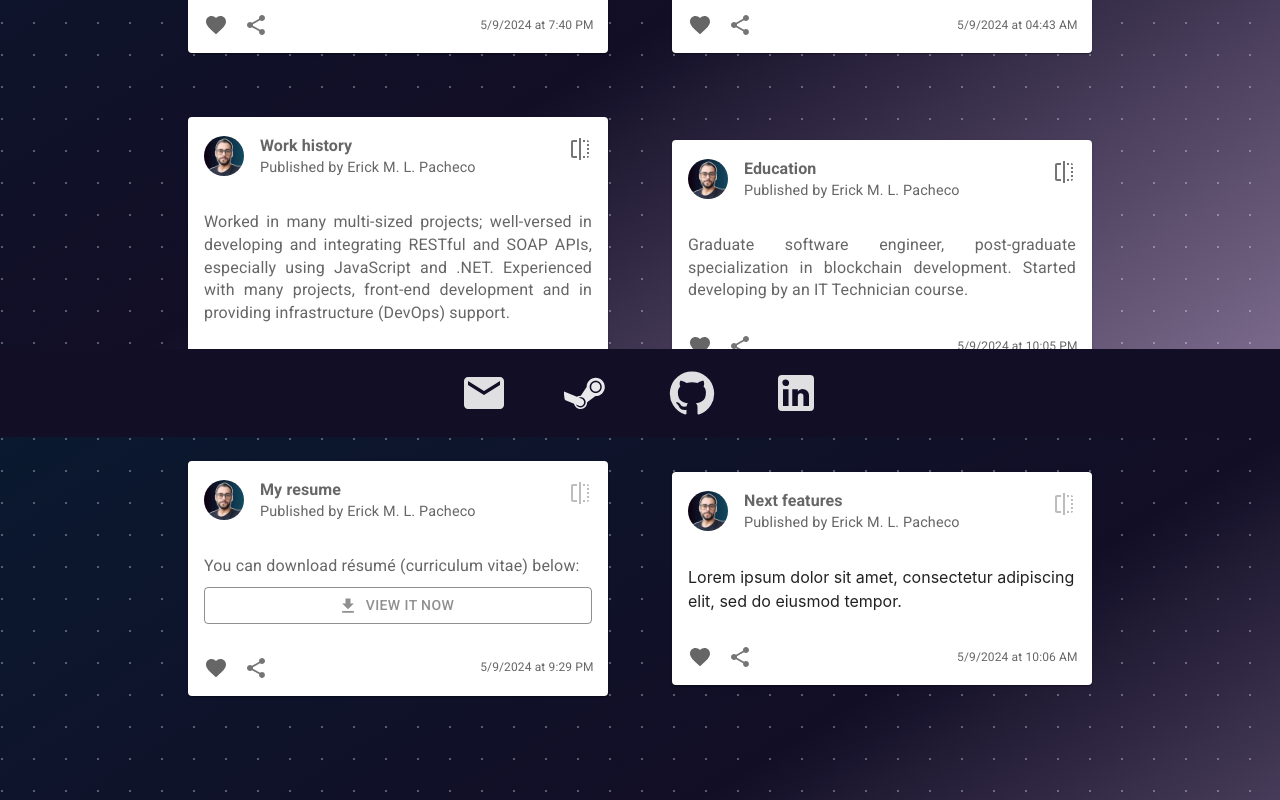
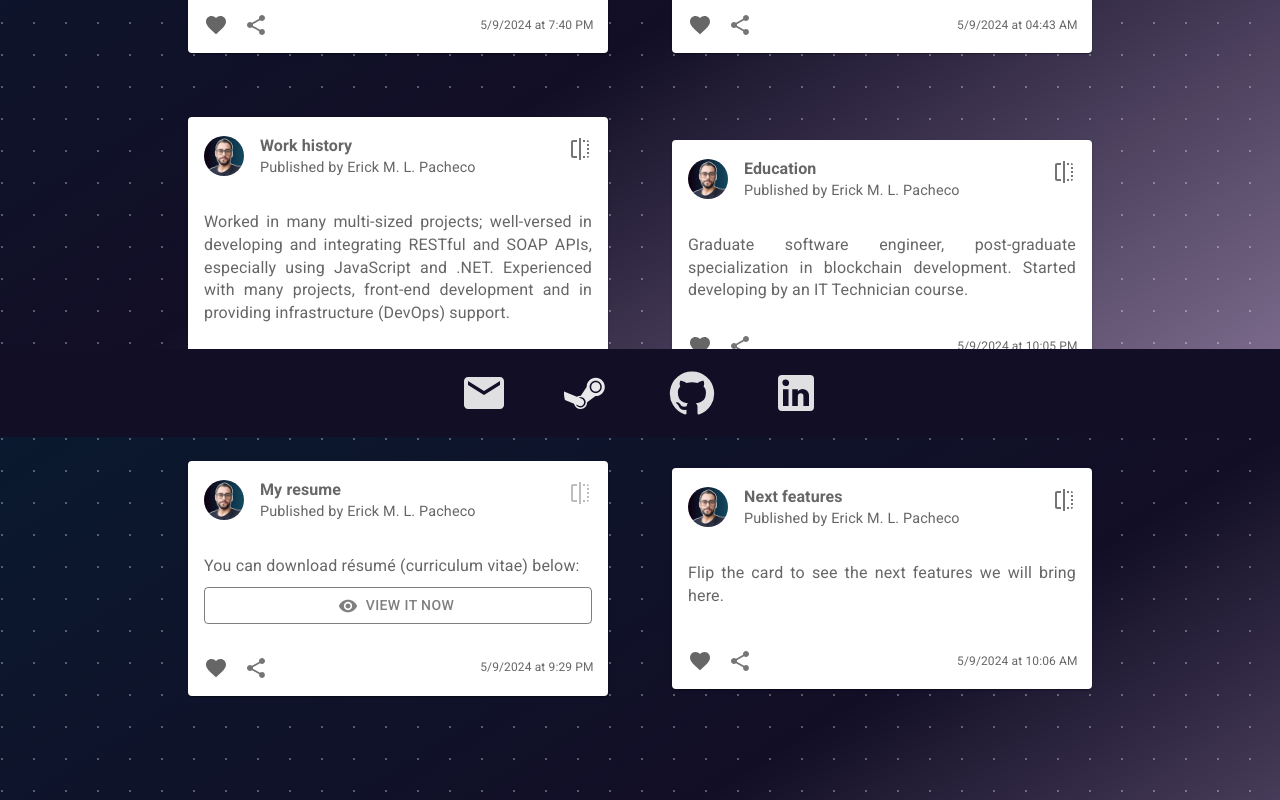
Before and after one commit to rckmath/rckmath.github.io, a React (Vite) app: page / in a window 1280 px wide. Shown: the part 363-1163 px from the top of the page. Built offline with nearby package versions, Linux system fonts and the light colour scheme.

Commit message:
feat: next features content

```diff
--- a/src/components/MainCard/Cards.jsx
+++ b/src/components/MainCard/Cards.jsx
@@ -5,6 +5,7 @@ import { Box } from "@mui/material";
 import CodeIcon from "@mui/icons-material/Code";
 import SchoolIcon from "@mui/icons-material/School";
 import PersonIcon from "@mui/icons-material/Person";
+import FiberNewIcon from "@mui/icons-material/FiberNew";
 import ConstructionIcon from "@mui/icons-material/Construction";
 
 import {
@@ -17,6 +18,8 @@ import {
   EducationFrontContent,
   WorkHistoryBackContent,
   WorkHistoryFrontContent,
+  NextFeaturesBackContent,
+  NextFeaturesFrontContent,
 } from "./Contents";
 
 export const Cards = (isMobile) => ({
@@ -67,10 +70,14 @@ export const Cards = (isMobile) => ({
     icon: <Fragment></Fragment>,
   },
   "Next features": {
-    flipEnabled: false,
-    backContent: <Fragment></Fragment>,
-    frontContent: "Lorem ipsum dolor sit amet, consectetur adipiscing elit, sed do eiusmod tempor.",
-    icon: <Fragment></Fragment>,
+    flipEnabled: true,
+    backContent: <NextFeaturesBackContent />,
+    frontContent: <NextFeaturesFrontContent />,
+    icon: (
+      <Box component="div" color="text.secondary" fontSize={isMobile ? "1.75rem" : "1.5rem"} sx={{ display: "flex" }}>
+        <FiberNewIcon fontSize="inherit" />
+      </Box>
+    ),
   },
 });
 
--- a/src/components/MainCard/Contents/MyResume.jsx
+++ b/src/components/MainCard/Contents/MyResume.jsx
@@ -1,7 +1,7 @@
 import React, { Fragment } from "react";
 import { useMediaQuery } from "react-responsive";
 
-import { Typography, Button } from "@mui/material";
+import { Typography } from "@mui/material";
 import DownloadIcon from "@mui/icons-material/Download";
 import VisibilityIcon from "@mui/icons-material/Visibility";
 
@@ -17,8 +17,8 @@ const MyResumeFrontContent = () => {
       </Typography>
       <ColoredButton
         variant="outlined"
-        startIcon={isMobile ? <VisibilityIcon /> : <DownloadIcon />}
-        backgroundColor="#00000070"
+        startIcon={isMobile ? <DownloadIcon /> : <VisibilityIcon />}
+        backgroundColor="#00000080"
         fullWidth
       >
         {isMobile ? "Download it now" : "View it now"}
--- /dev/null
+++ b/src/components/MainCard/Contents/NextFeaturesContent.jsx
@@ -0,0 +1,50 @@
+import React, { Fragment } from "react";
+
+import { Typography, List, ListItem, ListItemIcon, ListItemText } from "@mui/material";
+
+import CheckBoxIcon from "@mui/icons-material/CheckBox";
+import CheckBoxOutlineBlankIcon from "@mui/icons-material/CheckBoxOutlineBlank";
+import IndeterminateCheckBoxIcon from "@mui/icons-material/IndeterminateCheckBox";
+
+const features = [
+  {
+    status: <CheckBoxIcon />,
+    title: "Command prompt (cmd) easter egg",
+    description: "Add a hidden terminal to the portfolio.",
+  },
+  {
+    status: <IndeterminateCheckBoxIcon />,
+    title: "Language toggling",
+    description: "pt-BR and en-US language toggling.",
+  },
+  {
+    status: <CheckBoxOutlineBlankIcon />,
+    title: "Dark and light mode",
+    description: "Add support for dark and light mode.",
+  },
+];
+
+const NextFeaturesFrontContent = () => {
+  return (
+    <Typography variant="body2" color="text.secondary" fontSize="inherit" align="justify" mb={1.22}>
+      Flip the card to see the next features we will bring here.
+    </Typography>
+  );
+};
+
+const NextFeaturesBackContent = () => {
+  return (
+    <Fragment>
+      <List dense={true} sx={{ padding: 0, marginBlock: 0 }}>
+        {features.map((feat, index) => (
+          <ListItem key={index} sx={{ padding: 0, marginBlock: 0 }}>
+            <ListItemIcon>{feat.status}</ListItemIcon>
+            <ListItemText primary={feat.title} secondary={feat.description} sx={{ margin: 0.22 }} />
+          </ListItem>
+        ))}
+      </List>
+    </Fragment>
+  );
+};
+
+export { NextFeaturesFrontContent, NextFeaturesBackContent };
--- a/src/components/MainCard/Contents/index.js
+++ b/src/components/MainCard/Contents/index.js
@@ -3,6 +3,7 @@ import { AboutMeBackContent, AboutMeFrontContent } from "./AboutMeContent";
 import { MySkillsBackContent, MySkillsFrontContent } from "./MySkillsContent";
 import { EducationBackContent, EducationFrontContent } from "./EducationContent";
 import { WorkHistoryBackContent, WorkHistoryFrontContent } from "./WorkHistoryContent";
+import { NextFeaturesFrontContent, NextFeaturesBackContent } from "./NextFeaturesContent";
 
 export {
   AboutMeBackContent,
@@ -14,4 +15,6 @@ export {
   EducationFrontContent,
   WorkHistoryBackContent,
   WorkHistoryFrontContent,
+  NextFeaturesBackContent,
+  NextFeaturesFrontContent,
 };
```
